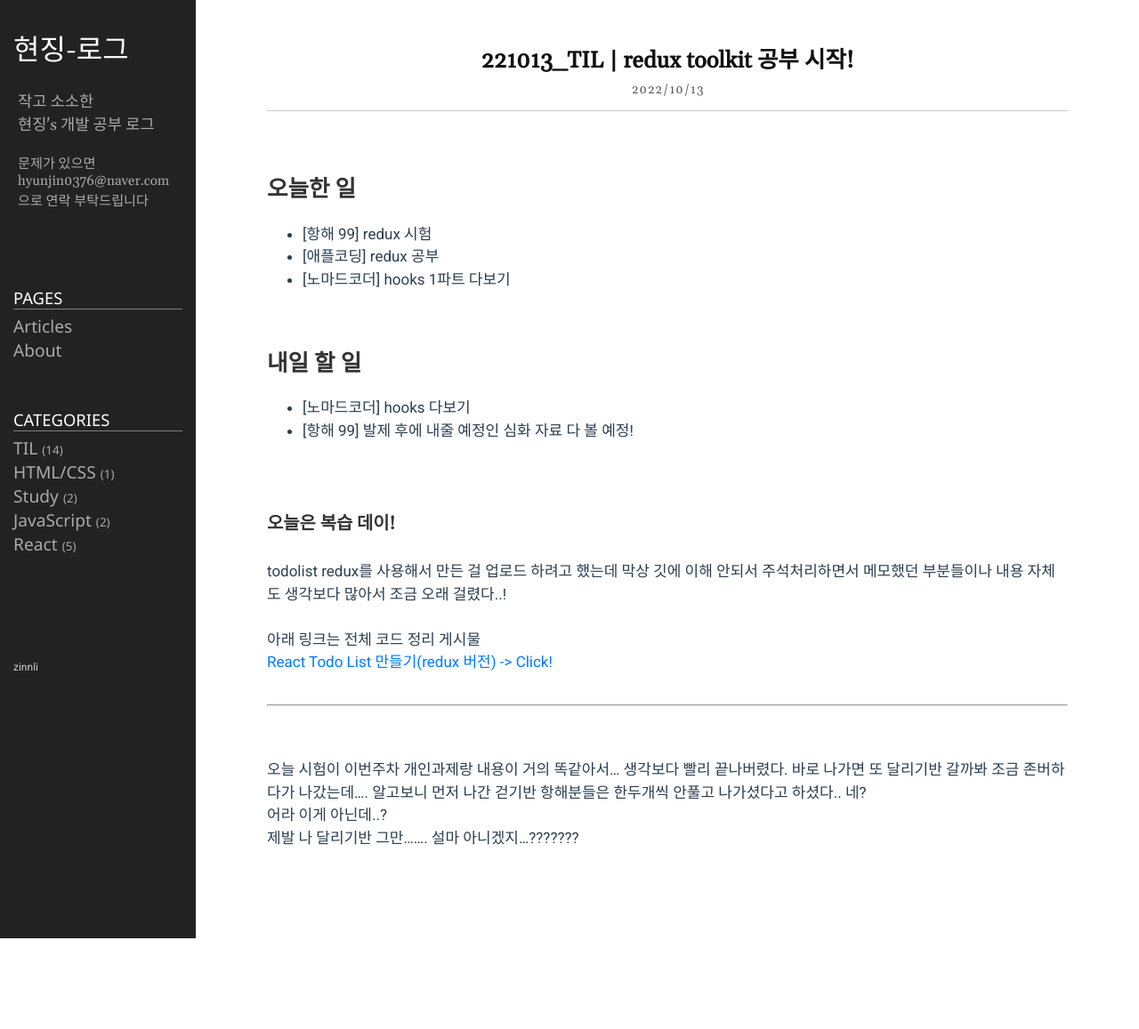
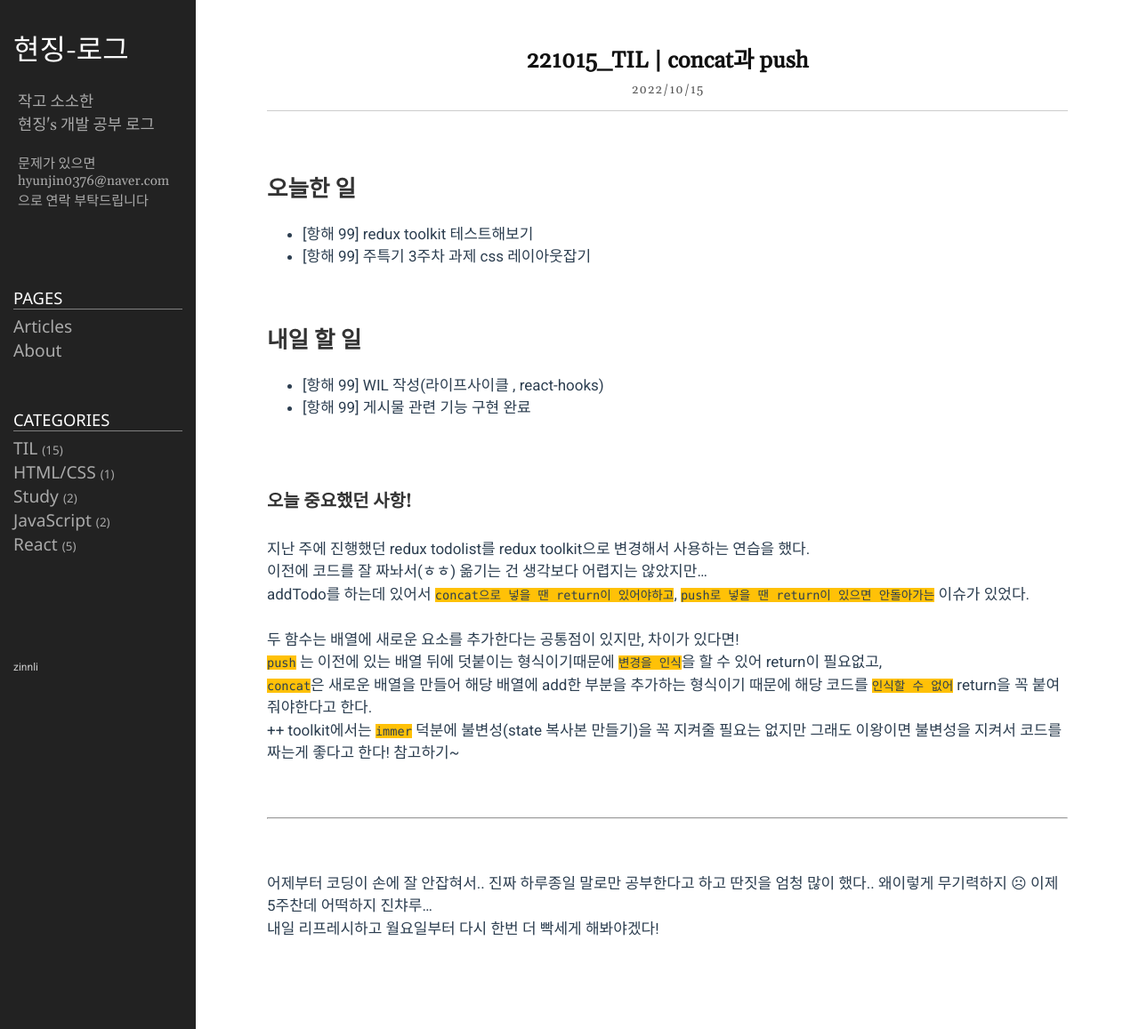
Before and after one commit to zinnli/zinnli.github.io, a Jekyll site: the page built from _posts/2022-10-13-TIL_12.markdown, in a window 1280 px wide. Shown: the whole page at 89% size. Built offline with Jekyll 4.4.1, drawn with Linux system fonts in a browser that asks for light colours; before the commit the page ends 1055 px from its top, so only the background shows below that.

Commit message:
221015 TIL

```diff
--- a/_posts/2022-10-13-TIL_12.markdown
+++ b/_posts/2022-10-13-TIL_12.markdown
@@ -1,7 +1,7 @@
 ---
 layout: post
-title: 221013_TIL | redux toolkit 공부 시작!
-date: 2022-10-13 21:50:30 +0900
+title: 221015_TIL | concat과 push
+date: 2022-10-15 21:50:30 +0900
 category: TIL
 ---
 
@@ -9,37 +9,43 @@ category: TIL
 
 ## 오늘한 일
 
--    [항해 99] redux 시험
--    [애플코딩] redux 공부
--    [노마드코더] hooks 1파트 다보기
+-    [항해 99] redux toolkit 테스트해보기
+-    [항해 99] 주특기 3주차 과제 css 레이아웃잡기
 
 <br/>
 
 ## 내일 할 일
 
--    [노마드코더] hooks 다보기
--    [항해 99] 발제 후에 내줄 예정인 심화 자료 다 볼 예정!
+-    [항해 99] WIL 작성(라이프사이클 , react-hooks)
+-    [항해 99] 게시물 관련 기능 구현 완료
 
 <br/>
 
 <br/>
 
-### **오늘은 복습 데이!**
+### **오늘 중요했던 사항!**
 
 <br/>
-todolist redux를 사용해서 만든 걸 업로드 하려고 했는데 막상 깃에 이해 안되서 주석처리하면서 메모했던 부분들이나 내용 자체도 생각보다 많아서 조금 오래 걸렸다..!
+지난 주에 진행했던 redux todolist를 redux toolkit으로 변경해서 사용하는 연습을 했다.
 <br/>
-<br/>아래 링크는 전체 코드 정리 게시물
+이전에 코드를 잘 짜놔서(ㅎㅎ) 옮기는 건 생각보다 어렵지는 않았지만...<br/>
+addTodo를 하는데 있어서 `concat으로 넣을 땐 return이 있어야하고`, `push로 넣을 땐 return이 있으면 안돌아가는` 이슈가 있었다.
+<br/><br/>
+두 함수는 배열에 새로운 요소를 추가한다는 공통점이 있지만, 차이가 있다면!
 <br/>
 
-[React Todo List 만들기(redux 버전) -> Click!](https://zinnli.github.io/react/2022/10/13/React-homework_03.html)
+`push` 는 이전에 있는 배열 뒤에 덧붙이는 형식이기때문에 `변경을 인식`을 할 수 있어 return이 필요없고,<br/>
+
+`concat`은 새로운 배열을 만들어 해당 배열에 add한 부분을 추가하는 형식이기 때문에 해당 코드를 `인식할 수 없어` return을 꼭 붙여줘야한다고 한다.
+<br/>
+++ toolkit에서는 `immer` 덕분에 불변성(state 복사본 만들기)을 꼭 지켜줄 필요는 없지만 그래도 이왕이면 불변성을 지켜서 코드를 짜는게 좋다고 한다! 참고하기~
 
 <br/>
+<br/>
 <hr>
+
 <br/>
 <br/>
 
-오늘 시험이 이번주차 개인과제랑 내용이 거의 똑같아서... 생각보다 빨리 끝나버렸다. 바로 나가면 또 달리기반 갈까봐 조금
-존버하다가 나갔는데.... 알고보니 먼저 나간 걷기반 항해분들은 한두개씩 안풀고 나가셨다고 하셨다.. 네? <br/>
-어라 이게 아닌데..?<br/>
-제발 나 달리기반 그만....... 설마 아니겠지...???????
+어제부터 코딩이 손에 잘 안잡혀서.. 진짜 하루종일 말로만 공부한다고 하고 딴짓을 엄청 많이 했다.. 왜이렇게 무기력하지 ☹ 이제 5주찬데 어떡하지 진챠루... <br/>
+내일 리프레시하고 월요일부터 다시 한번 더 빡세게 해봐야겠다!
```
Also changed, not shown: _posts/2022-10-15-TIL_13.markdown (added, +45 -0 lines).
